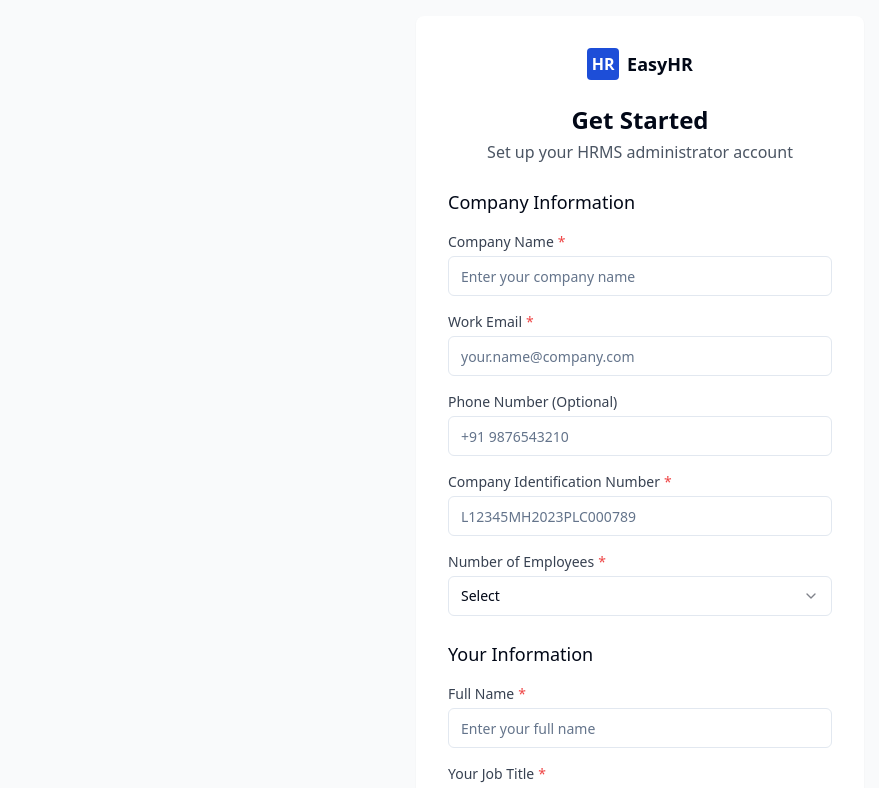
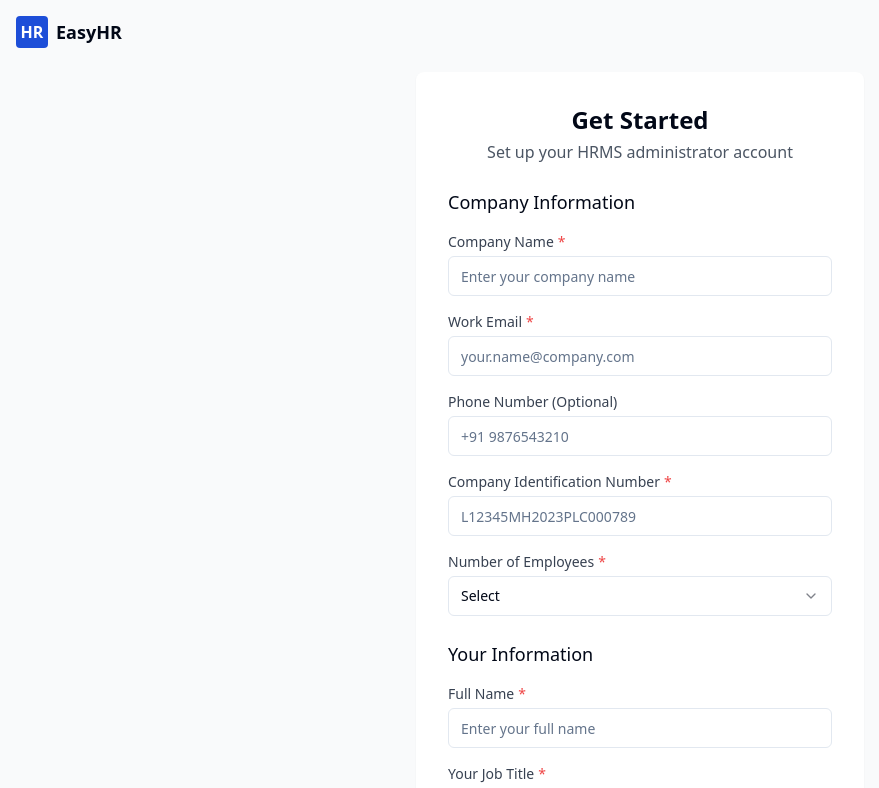
Before and after one commit to HackZzTynybay/react-nodesmith, a React (Vite) app: page /register in a window 1280 px wide. Shown: the top 788 px of the page, without its empty margins (0-879 px from the left). Built offline with nearby package versions, Linux system fonts and the light colour scheme.

Commit message:
Update logo position
Updates the logo position in the registration page.

```diff
--- a/src/components/AuthLayout.tsx
+++ b/src/components/AuthLayout.tsx
@@ -14,12 +14,13 @@ const AuthLayout: React.FC<AuthLayoutProps> = ({
   subtitle
 }) => {
   return (
-    <div className="min-h-screen bg-gray-50 flex flex-col items-center justify-center p-4">
-      <div className="w-full max-w-md bg-white rounded-lg shadow-sm p-8 space-y-6">
-        <div className="flex justify-center mb-6">
+    <div className="min-h-screen bg-gray-50 flex flex-col p-4">
+      <div className="w-full mb-6">
         <Logo />
       </div>
 
+      <div className="flex-1 flex items-center justify-center">
+        <div className="w-full max-w-md bg-white rounded-lg shadow-sm p-8 space-y-6">
           {(title || subtitle) && (
             <div className="text-center mb-6">
               {title && <h1 className="text-2xl font-semibold mb-1">{title}</h1>}
@@ -30,6 +31,7 @@ const AuthLayout: React.FC<AuthLayoutProps> = ({
           {children}
         </div>
       </div>
+    </div>
   );
 };
 
```
Lines whose indentation alone changed are shown as unchanged.
